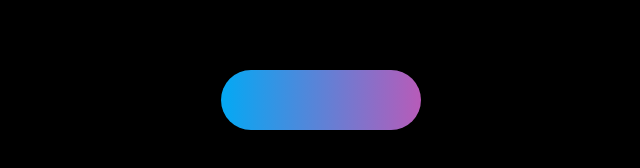
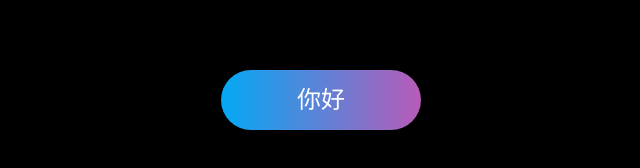
Before and after one commit to GITEG1019/gemini, a plain HTML site: page 2.html in a window 1280 px wide. Shown: the part 300-468 px from the top of the page, 319-959 px from the left. Drawn offline with Linux system fonts and the light colour scheme.

Commit message:
Update 2.html

```diff
--- a/2.html
+++ b/2.html
@@ -59,6 +59,6 @@
   </style>
 </head>
 <body>
-  <a href="#"> </a>
+  <a href="./ai.html">你好</a>
 </body>
 </html>
```
